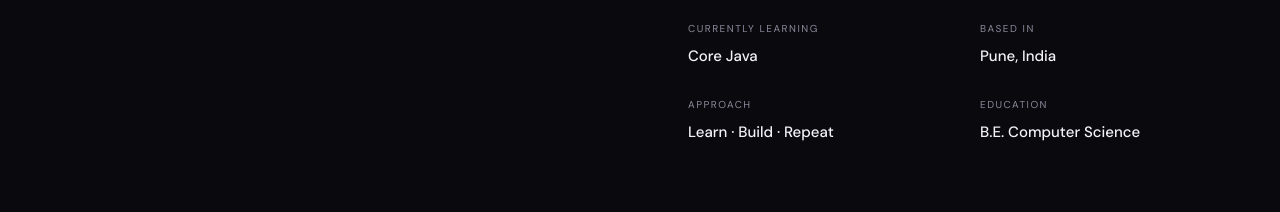
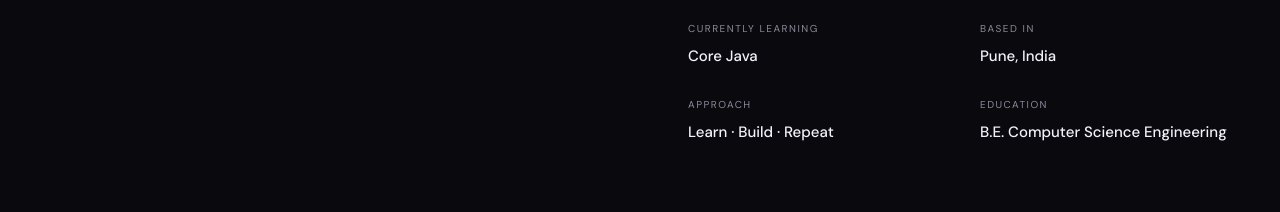
Before and after one commit to sidrenx/sidrenx.github.io, a plain HTML site: page index.html in a window 1280 px wide. Shown: the part 1260-1472 px from the top of the page. Drawn offline with Linux system fonts and the light colour scheme.

Commit message:
correction in course name

```diff
--- a/index.html
+++ b/index.html
@@ -81,7 +81,7 @@
               <div><span class="fact-label">CURRENTLY LEARNING</span><strong>Core Java</strong></div>
               <div><span class="fact-label">BASED IN</span><strong>Pune, India</strong></div>
               <div><span class="fact-label">APPROACH</span><strong>Learn · Build · Repeat</strong></div>
-              <div><span class="fact-label">EDUCATION</span><strong>B.E. Computer Science</strong></div>
+              <div><span class="fact-label">EDUCATION</span><strong>B.E. Computer Science Engineering</strong></div>
             </div>
           </div>
         </div>
```
